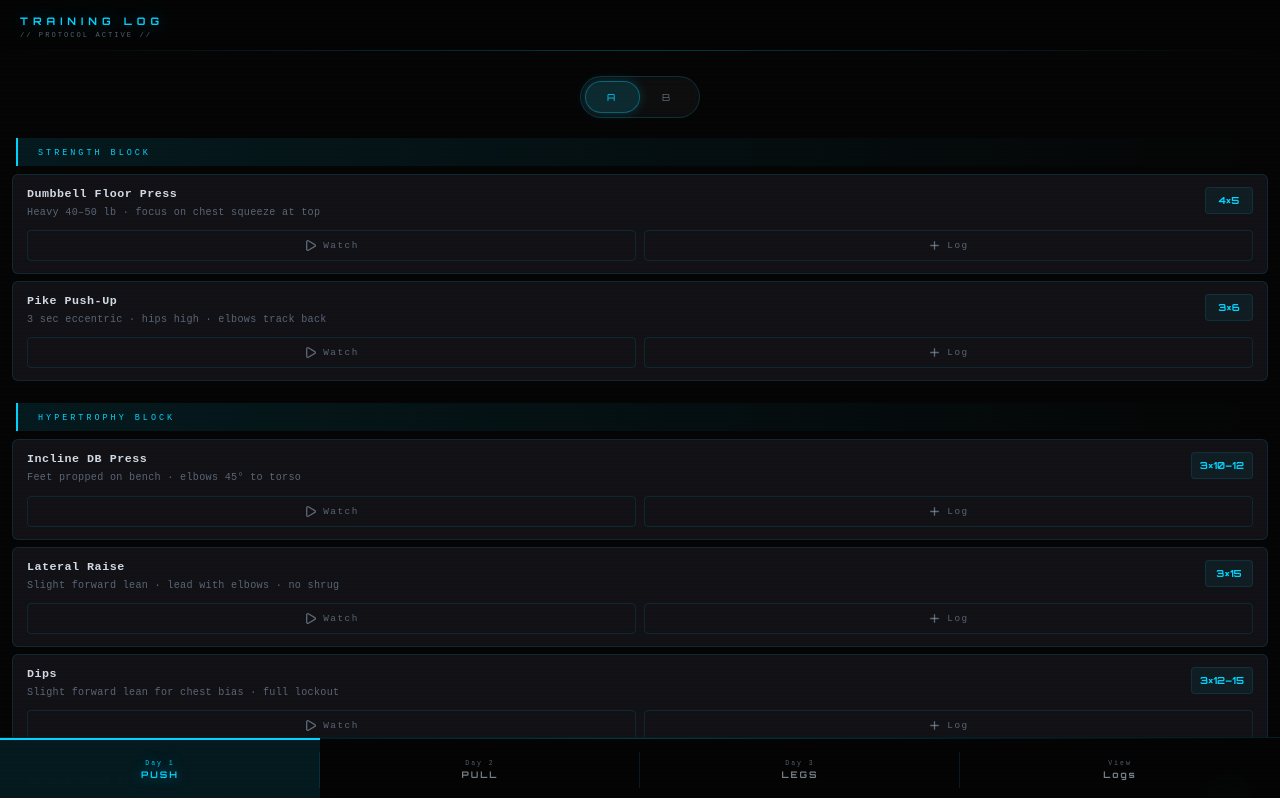
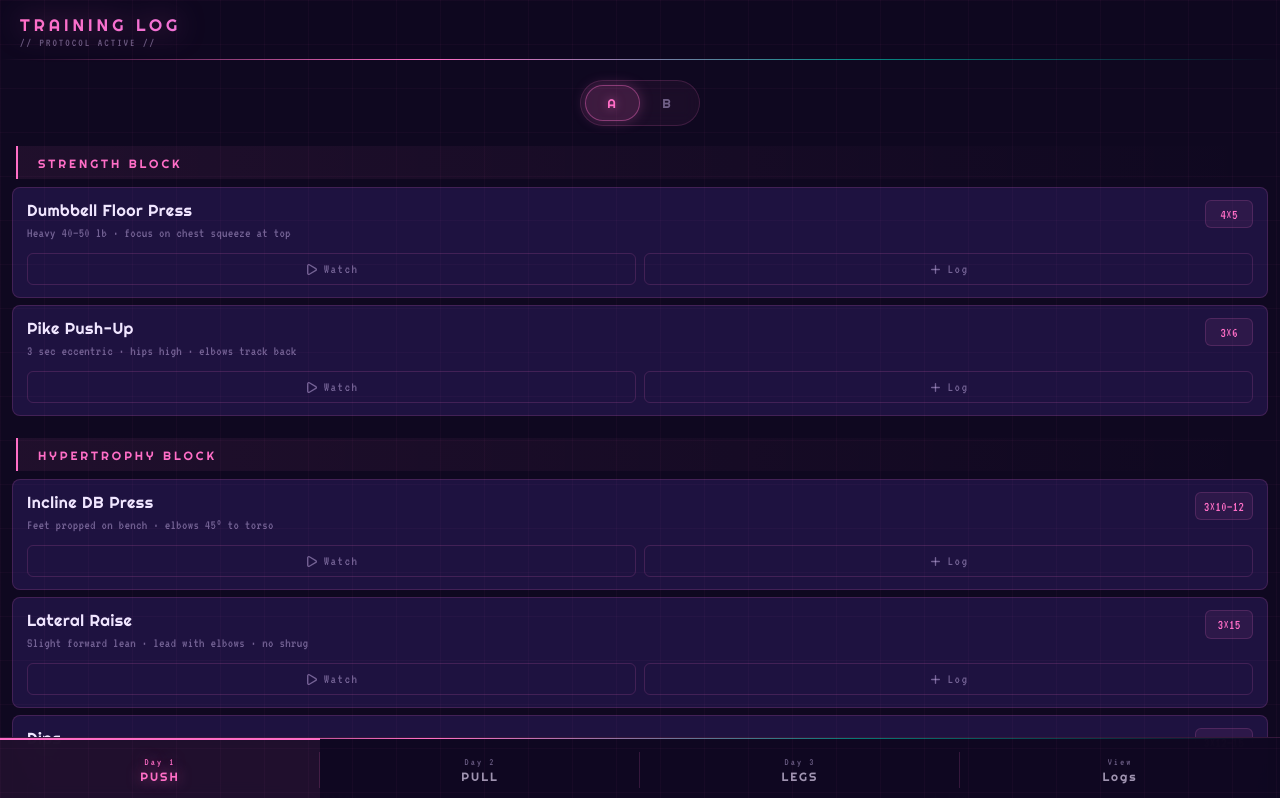
Before and after one commit to Nyarlat-hotep/workout, a React (Vite) app: page / in a window 1280 px wide. Shown: the top 798 px of the page. Built offline with nearby package versions, Linux system fonts and the light colour scheme; no server answers.

Commit message:
feat: vaporwave/miami aesthetic — pink/purple palette, Righteous+VT323 fonts, grid overlay
Co-Authored-By: Claude Sonnet 4.6 <noreply@anthropic.com>

```diff
--- a/index.html
+++ b/index.html
@@ -4,13 +4,13 @@
     <meta charset="UTF-8" />
     <link rel="icon" type="image/svg+xml" href="/favicon.svg" />
     <meta name="viewport" content="width=device-width, initial-scale=1.0, viewport-fit=cover" />
-    <meta name="theme-color" content="#050505" />
+    <meta name="theme-color" content="#0f0820" />
     <meta name="apple-mobile-web-app-capable" content="yes" />
     <meta name="apple-mobile-web-app-status-bar-style" content="black-translucent" />
     <title>TRAINING LOG</title>
     <link rel="preconnect" href="https://fonts.googleapis.com" />
     <link rel="preconnect" href="https://fonts.gstatic.com" crossorigin />
-    <link href="https://fonts.googleapis.com/css2?family=Orbitron:wght@400;500;700&display=swap" rel="stylesheet" />
+    <link href="https://fonts.googleapis.com/css2?family=Righteous&family=VT323&display=swap" rel="stylesheet" />
   </head>
   <body>
     <div id="root"></div>
--- a/src/App.css
+++ b/src/App.css
@@ -1,18 +1,19 @@
 /* ── CSS Variables ─────────────────────────────────────────────────────────── */
 :root {
-  --bg:            #050505;
-  --bg-surface:    #0d0d0f;
-  --bg-card:       #111116;
-  --accent:        #00d4ff;
-  --accent-dim:    rgba(0, 212, 255, 0.25);
-  --accent-glow:   rgba(0, 212, 255, 0.10);
-  --text:          rgba(220, 230, 240, 0.95);
-  --text-dim:      rgba(180, 195, 210, 0.65);
-  --text-muted:    rgba(151, 173, 196, 0.55);
-  --border:        rgba(0, 212, 255, 0.12);
-  --border-active: rgba(0, 212, 255, 0.7);
-  --font-head:     'Orbitron', monospace;
-  --font-mono:     monospace;
+  --bg:            #0f0820;
+  --bg-surface:    #180e30;
+  --bg-card:       #1e1240;
+  --accent:        #ff6ec7;
+  --accent-2:      #00e5cc;
+  --accent-dim:    rgba(255, 110, 199, 0.28);
+  --accent-glow:   rgba(255, 110, 199, 0.07);
+  --text:          #f0e6ff;
+  --text-dim:      rgba(240, 224, 255, 0.65);
+  --text-muted:    rgba(210, 185, 240, 0.48);
+  --border:        rgba(255, 110, 199, 0.16);
+  --border-active: rgba(255, 110, 199, 0.7);
+  --font-head:     'Righteous', cursive;
+  --font-mono:     'VT323', monospace;
   --nav-height:    62px;
 }
 
@@ -22,7 +23,6 @@ html {
   color: var(--text);
   font-family: var(--font-mono);
   -webkit-font-smoothing: antialiased;
-  /* Let the document scroll so native browser PTR works */
   overflow-y: auto;
   overscroll-behavior-y: auto;
 }
@@ -38,18 +38,15 @@ body {
   position: relative;
 }
 
-/* Scanline overlay — very subtle CRT feel */
+/* Vaporwave grid overlay */
 .app::before {
   content: '';
   position: fixed;
   inset: 0;
-  background: repeating-linear-gradient(
-    0deg,
-    transparent,
-    transparent 3px,
-    rgba(0, 0, 0, 0.025) 3px,
-    rgba(0, 0, 0, 0.025) 4px
-  );
+  background-image:
+    linear-gradient(rgba(255, 110, 199, 0.035) 1px, transparent 1px),
+    linear-gradient(90deg, rgba(255, 110, 199, 0.035) 1px, transparent 1px);
+  background-size: 44px 44px;
   pointer-events: none;
   z-index: 999;
 }
@@ -60,7 +57,7 @@ body {
   top: 0; left: 0; right: 0;
   padding: 14px 20px 12px;
   padding-top: max(14px, env(safe-area-inset-top, 14px));
-  background: rgba(5, 5, 5, 0.96);
+  background: rgba(15, 8, 32, 0.96);
   backdrop-filter: blur(12px);
   z-index: 10;
 }
@@ -70,27 +67,31 @@ body {
   position: absolute;
   bottom: 0; left: 0; right: 0;
   height: 1px;
-  background: linear-gradient(90deg, transparent, var(--accent-dim), transparent);
+  background: linear-gradient(90deg, transparent, var(--accent), rgba(0, 229, 204, 0.6), transparent);
 }
 
 .app-title {
   font-family: var(--font-head);
-  font-size: 0.8rem;
-  font-weight: 700;
-  letter-spacing: 5px;
-  color: var(--accent);
-  text-shadow: 0 0 18px rgba(0, 212, 255, 0.45);
+  font-size: 1.05rem;
+  font-weight: 400;
+  letter-spacing: 4px;
+  background: linear-gradient(90deg, #ff6ec7, #c77dff, #00e5cc);
+  -webkit-background-clip: text;
+  -webkit-text-fill-color: transparent;
+  background-clip: text;
+  filter: drop-shadow(0 0 14px rgba(255, 110, 199, 0.5));
 }
 
 .app-subtitle {
-  font-size: 0.55rem;
+  font-family: var(--font-mono);
+  font-size: 0.7rem;
   letter-spacing: 2px;
   color: var(--text-muted);
-  margin-top: 3px;
+  margin-top: 2px;
 }
 
-/* ── Body — document scrolls, header + nav are fixed ──────────────────────── */
+/* ── Body ──────────────────────────────────────────────────────────────────── */
 .app-body {
-  padding-top: calc(56px + env(safe-area-inset-top, 0px));
+  padding-top: calc(60px + env(safe-area-inset-top, 0px));
   padding-bottom: calc(var(--nav-height) + 16px + env(safe-area-inset-bottom, 0px));
 }
--- a/src/components/BlockSection.css
+++ b/src/components/BlockSection.css
@@ -12,24 +12,29 @@
   background: linear-gradient(90deg, var(--accent-glow), transparent);
 }
 
-
-
 .block-name {
-  font-family: var(--font-mono);
-  font-size: .65rem;
+  font-family: var(--font-head);
+  font-size: 0.75rem;
   letter-spacing: 3px;
   color: var(--accent);
 }
 
+.block-header--mobility {
+  border-left-color: var(--accent-2);
+  background: linear-gradient(90deg, rgba(0, 229, 204, 0.06), transparent);
+}
 
+.block-header--mobility .block-name {
+  color: var(--accent-2);
+}
 
 .block-duration {
   font-family: var(--font-mono);
-  font-size: 0.55rem;
+  font-size: 0.65rem;
   letter-spacing: 2px;
   color: var(--text-muted);
-  background: rgba(0, 212, 255, 0.06);
-  border: 1px solid var(--border);
+  background: rgba(0, 229, 204, 0.06);
+  border: 1px solid rgba(0, 229, 204, 0.18);
   border-radius: 3px;
   padding: 2px 6px;
 }
--- a/src/components/DayNav.css
+++ b/src/components/DayNav.css
@@ -2,7 +2,7 @@
   position: fixed;
   bottom: 0; left: 0; right: 0;
   display: flex;
-  background: rgba(5, 5, 5, 0.97);
+  background: rgba(15, 8, 32, 0.97);
   backdrop-filter: blur(16px);
   border-top: 1px solid var(--border);
   padding-bottom: env(safe-area-inset-bottom, 0px);
@@ -14,7 +14,7 @@
   position: absolute;
   top: 0; left: 0; right: 0;
   height: 1px;
-  background: linear-gradient(90deg, transparent, var(--accent-dim), transparent);
+  background: linear-gradient(90deg, transparent, var(--accent), rgba(0, 229, 204, 0.5), transparent);
 }
 
 .day-nav-tab {
@@ -52,12 +52,12 @@
 .day-nav-tab--active .day-nav-label,
 .day-nav-tab--active .day-nav-num {
   color: var(--accent);
-  text-shadow: 0 0 12px rgba(0, 212, 255, 0.5);
+  text-shadow: 0 0 14px rgba(255, 110, 199, 0.6);
 }
 
 .day-nav-num {
   font-family: var(--font-mono);
-  font-size: 0.5rem;
+  font-size: 0.65rem;
   letter-spacing: 2px;
   color: var(--text-muted);
   transition: color 0.2s ease;
@@ -65,22 +65,9 @@
 
 .day-nav-label {
   font-family: var(--font-head);
-  font-size: 0.7rem;
-  font-weight: 700;
+  font-size: 0.75rem;
+  font-weight: 400;
   letter-spacing: 2px;
   color: var(--text-dim);
   transition: color 0.2s ease, text-shadow 0.2s ease;
 }
-
-.day-nav-sub {
-  font-family: var(--font-mono);
-  font-size: 0.45rem;
-  letter-spacing: 1px;
-  color: var(--text-muted);
-  text-align: center;
-  line-height: 1.3;
-}
-
-.day-nav-tab--active .day-nav-sub {
-  color: rgba(0, 212, 255, 0.5);
-}
--- a/src/components/DayView.css
+++ b/src/components/DayView.css
@@ -8,8 +8,8 @@
 .variant-toggle {
   position: relative;
   display: flex;
-  background: rgba(255, 255, 255, 0.04);
-  border: 1px solid rgba(0, 212, 255, 0.18);
+  background: rgba(255, 110, 199, 0.05);
+  border: 1px solid var(--border);
   border-radius: 999px;
   padding: 4px;
   backdrop-filter: blur(8px);
@@ -23,9 +23,9 @@
   left: 4px;
   width: calc(50% - 4px);
   border-radius: 999px;
-  background: rgba(0, 212, 255, 0.14);
-  border: 1px solid rgba(0, 212, 255, 0.35);
-  box-shadow: 0 0 12px rgba(0, 212, 255, 0.2);
+  background: rgba(255, 110, 199, 0.15);
+  border: 1px solid rgba(255, 110, 199, 0.4);
+  box-shadow: 0 0 14px rgba(255, 110, 199, 0.25);
   transition: transform 0.35s cubic-bezier(0.22, 1, 0.36, 1);
   pointer-events: none;
 }
@@ -38,8 +38,8 @@
   border: none;
   padding: 10px 4px;
   font-family: var(--font-head);
-  font-size: 0.75rem;
-  letter-spacing: 3px;
+  font-size: 0.8rem;
+  letter-spacing: 2px;
   color: var(--text-muted);
   cursor: pointer;
   border-radius: 999px;
@@ -49,4 +49,5 @@
 
 .variant-btn.active {
   color: var(--accent);
+  text-shadow: 0 0 10px rgba(255, 110, 199, 0.5);
 }
--- a/src/components/ExerciseCard.css
+++ b/src/components/ExerciseCard.css
@@ -1,7 +1,7 @@
 .exercise-card {
   background: var(--bg-card);
   border: 1px solid var(--border);
-  border-radius: 6px;
+  border-radius: 8px;
   overflow: hidden;
   margin-bottom: 6px;
   padding: 12px 14px;
@@ -20,35 +20,36 @@
 }
 
 .exercise-name {
-  font-family: var(--font-mono);
-  font-size: 0.9rem;
-  font-weight: 600;
+  font-family: var(--font-head);
+  font-size: 1rem;
+  font-weight: 400;
   color: var(--text);
   letter-spacing: 0.5px;
 }
 
 .exercise-notes {
-  font-size: 0.78rem;
+  font-family: var(--font-mono);
+  font-size: 0.85rem;
   color: var(--text-muted);
   margin-top: 4px;
   letter-spacing: 0.3px;
-  line-height: 1.5;
+  line-height: 1.4;
 }
 
 .exercise-badge {
   flex-shrink: 0;
-  background: rgba(0, 212, 255, 0.06);
+  background: rgba(255, 110, 199, 0.07);
   border: 1px solid var(--border);
-  border-radius: 4px;
+  border-radius: 6px;
   padding: 5px 8px;
   min-width: 48px;
   text-align: center;
 }
 
 .badge-sets {
-  font-family: var(--font-head);
-  font-size: 0.75rem;
-  font-weight: 700;
+  font-family: var(--font-mono);
+  font-size: 0.9rem;
+  font-weight: 400;
   color: var(--accent);
   line-height: 1;
 }
@@ -67,10 +68,10 @@
   padding: 8px 10px;
   background: transparent;
   border: 1px solid var(--border);
-  border-radius: 4px;
+  border-radius: 6px;
   color: var(--text-muted);
   font-family: var(--font-mono);
-  font-size: 0.72rem;
+  font-size: 0.85rem;
   letter-spacing: 1.5px;
   cursor: pointer;
   transition: all 0.2s ease;
@@ -79,14 +80,16 @@
 
 .exercise-btn--watch:active,
 .exercise-btn--watch:hover {
-  border-color: var(--accent-dim);
-  color: var(--accent);
-  background: var(--accent-glow);
+  border-color: rgba(0, 229, 204, 0.4);
+  color: var(--accent-2);
+  background: rgba(0, 229, 204, 0.07);
+  box-shadow: 0 0 12px rgba(0, 229, 204, 0.15);
 }
 
 .exercise-btn--log:active,
 .exercise-btn--log:hover {
-  border-color: rgba(0, 255, 100, 0.35);
-  color: #00e87a;
-  background: rgba(0, 255, 100, 0.06);
+  border-color: rgba(255, 110, 199, 0.4);
+  color: var(--accent);
+  background: var(--accent-glow);
+  box-shadow: 0 0 12px rgba(255, 110, 199, 0.2);
 }
```
Also changed, not shown: src/components/LogModal.css (+53 -47 lines), src/components/LogsView.css (+28 -21 lines).
